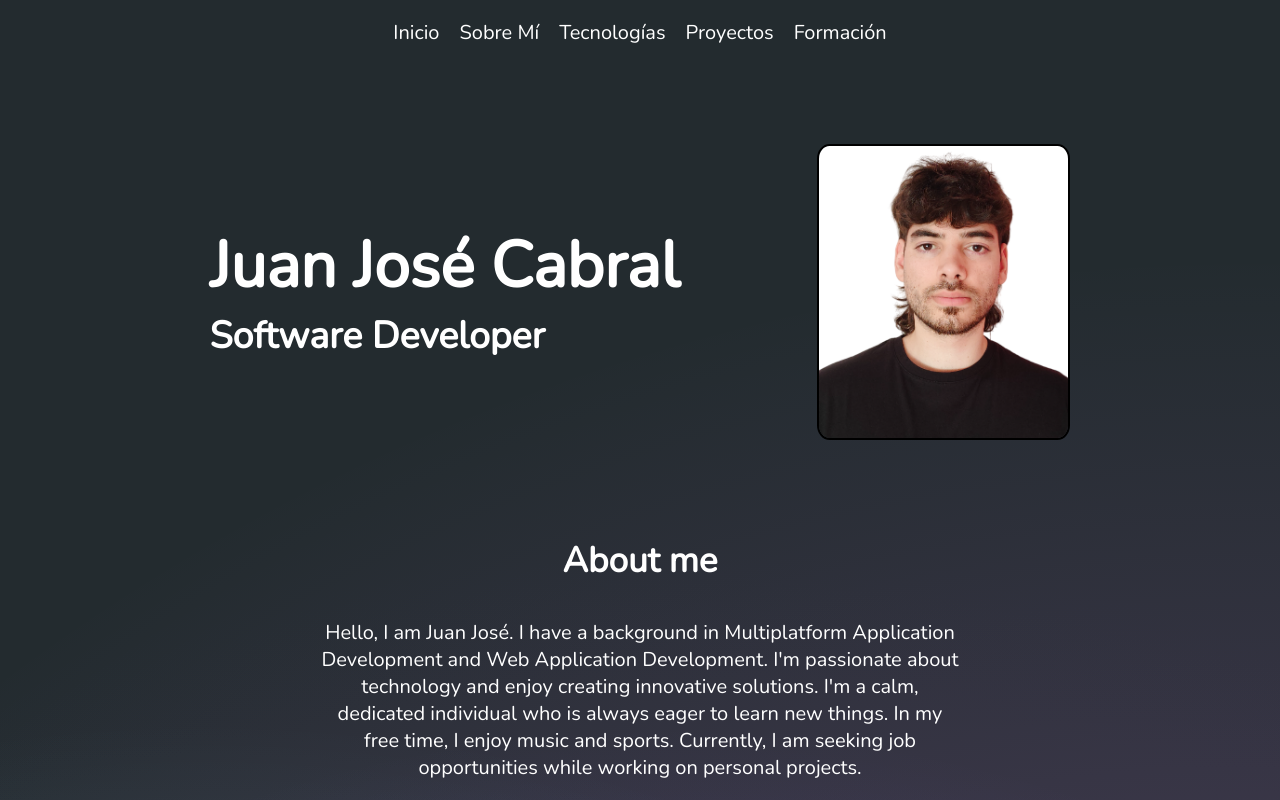
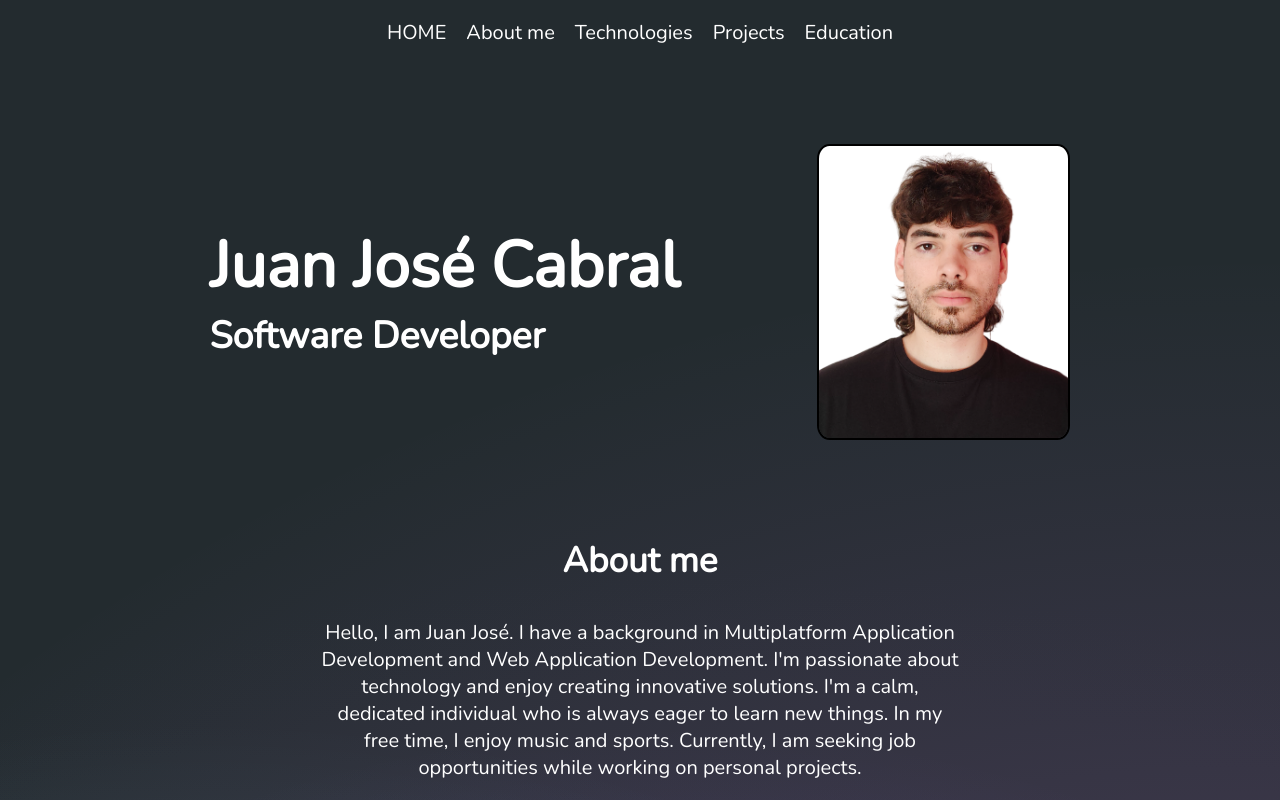
Before and after one commit to jujocave97/jujocave97.github.io, a plain HTML site: page index.html in a window 1280 px wide. Shown: the top 800 px of the page. Drawn offline with Linux system fonts and the light colour scheme.

Commit message:
Update index.html

```diff
--- a/index.html
+++ b/index.html
@@ -15,11 +15,11 @@
             <header>
                 <nav>
                     <ul id="menu">
-                        <li><a href="#" > Inicio</a></li>
-                        <li><a href="#aboutMe" > Sobre Mí</a></li>
-                        <li><a href="#tecnologies" > Tecnologías</a></li>
-                        <li><a href="#projects" > Proyectos</a></li>
-                        <li><a href="#formation" > Formación</a></li>
+                        <li><a href="#" > HOME</a></li>
+                        <li><a href="#aboutMe" > About me</a></li>
+                        <li><a href="#tecnologies" > Technologies</a></li>
+                        <li><a href="#projects" > Projects</a></li>
+                        <li><a href="#formation" > Education</a></li>
                     </ul>
                 </nav>
             </header>
```
